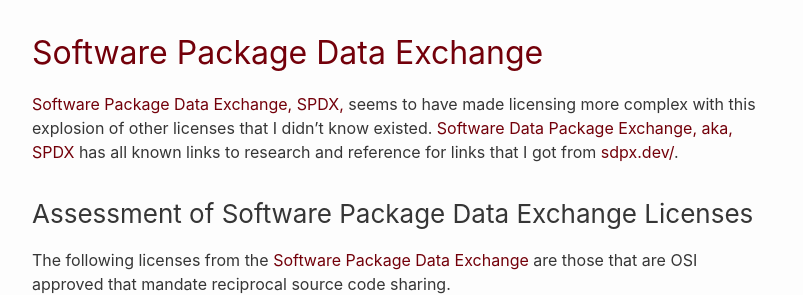
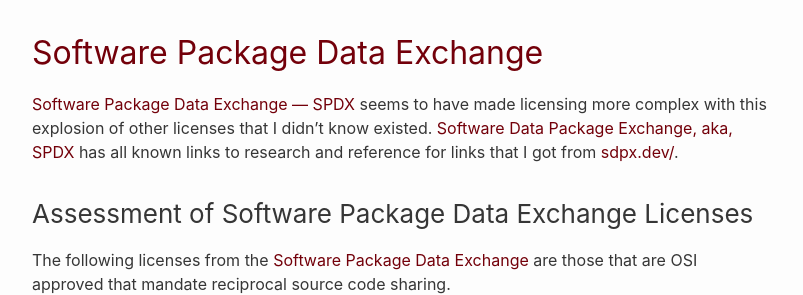
Before and after one commit to RalphHightower/RalphHightower, a Jekyll site: the page built from Computing/ReferencesGitHub.md, in a window 1280 px wide and 900 px high, scrolled down 13481 px. Shown: the part 166-461 px from the top of the window, without its empty margins (238-1041 px from the left). Built offline with Jekyll 4.4.1, drawn with Linux system fonts in a browser that asks for light colours; our own code applies the rules of GitHub Pages for plain Markdown files; part of the change alters nothing that is shown.

```diff
--- a/Computing/ReferencesGitHub.md
+++ b/Computing/ReferencesGitHub.md
@@ -216,8 +216,8 @@
 
 | Software |
 |---|
-| [Open Source Projects](FavOpenSourceProjects.md) |
-| [Useful Software / Utilities](Software.md) ||
+| [Open Source Projects](Computing/FavOpenSourceProjects.md) |
+| [Useful Software / Utilities](Computing/Software.md) ||
 | [A professional collaborative platform for embedded development · PlatformIO](https://platformio.org/ ) |
 
 ## GitHub
@@ -230,7 +230,7 @@
 
 ## [Software Package Data Exchange](SoftwareDataPackageExchange.md)
 
-[Software Package Data Exchange, SPDX,](https://spdx.dev) seems to have made licensing more complex with this explosion of other licenses that I didn't know existed. [Software Data Package Exchange, aka, SPDX](SoftwareDataPackageExchange.md) has all known links to research and reference for links that I got from [sdpx.dev/](https://spdx.dev/).
+[Software Package Data Exchange — SPDX](https://spdx.dev) seems to have made licensing more complex with this explosion of other licenses that I didn't know existed. [Software Data Package Exchange, aka, SPDX](SoftwareDataPackageExchange.md) has all known links to research and reference for links that I got from [sdpx.dev/](https://spdx.dev/).
 
 ### Assessment of Software Package Data Exchange Licenses
 
```
